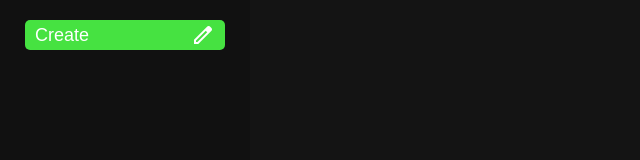
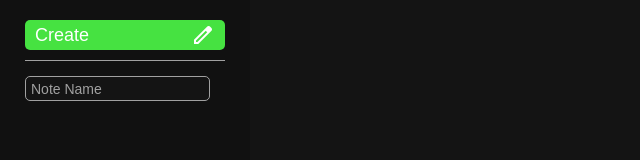
Before and after one commit to shadeIV/note-app, an Electron app: page html/main.html in a window 950 px wide. Shown: the whole page, without its empty margins (0-640 px from the left). Drawn offline with nearby package versions, Linux system fonts and the light colour scheme.

Commit message:
Created Notes Section

```diff
--- a/html/main.html
+++ b/html/main.html
@@ -1,5 +1,6 @@
 <!DOCTYPE html>
 <html lang="en">
+
 <head>
     <meta charset="UTF-8">
     <meta name="viewport" content="width=device-width, initial-scale=1.0">
@@ -14,12 +15,30 @@
 
     <title>Note App</title>
 </head>
+
 <body>
     <div class="menu">
+
+        <!-- Menu Top -->
+
         <button class="menu-create-button">
             <p class="menu-create-button-p">Create</p>
             <span class="material-symbols-outlined">edit</span>
         </button>
+
+        <hr class="menu-hr">
+
+        <!-- Notes Section -->
+
+        <div class="notes-section">
+
+            <button class="note-item">
+                <p class="note-item-name">Note Name</p>
+            </button>
+
+        </div>
+
     </div>
 </body>
+
 </html>
--- a/styles/main.css
+++ b/styles/main.css
@@ -14,13 +14,14 @@ body {
     flex-direction: column;
     justify-content: flex-start;
     align-items: center;
+    gap: 10px;
     width: 250px;
     height: 570px;
     background-color: #111111;
     padding-top: 20px;
 }
 
-.menu-create-button{
+.menu-create-button {
     display: flex;
     flex-direction: row;
     justify-content: space-between;
@@ -38,3 +39,57 @@ body {
     font-size: 18px;
     font-weight: 500;
 }
+
+.menu-hr {
+    width: 200px;
+    height: 1px;
+    background-color: rgb(161, 161, 161);
+}
+
+.notes-section {
+    display: flex;
+    flex-direction: column;
+    align-items: flex-start;
+    justify-content: flex-start;
+    gap: 10px;
+    height: 500px;
+    width: 200px;
+    padding-top: 5px;
+    overflow-y: hidden;
+}
+
+.notes-section:hover {
+    overflow-y: scroll;
+}
+
+.notes-section::-webkit-scrollbar {
+    width: 10px;
+}
+
+.notes-section::-webkit-scrollbar-track {
+    background: transparent;
+}
+
+.notes-section::-webkit-scrollbar-thumb {
+    background: #202020;
+}
+
+.note-item {
+    display: flex;
+    flex-direction: row;
+    justify-content: flex-start;
+    align-items: center;
+    width: 185px;
+    min-height: 25px;
+    height: 25px;
+    padding: 0px 5px;
+    cursor: pointer;
+    border-radius: 5px;
+    background-color: #141414;
+    border: solid 1px rgb(161, 161, 161);
+}
+
+.note-item-name {
+    color: rgb(161, 161, 161);
+    font-size: 14px;
+}
```
